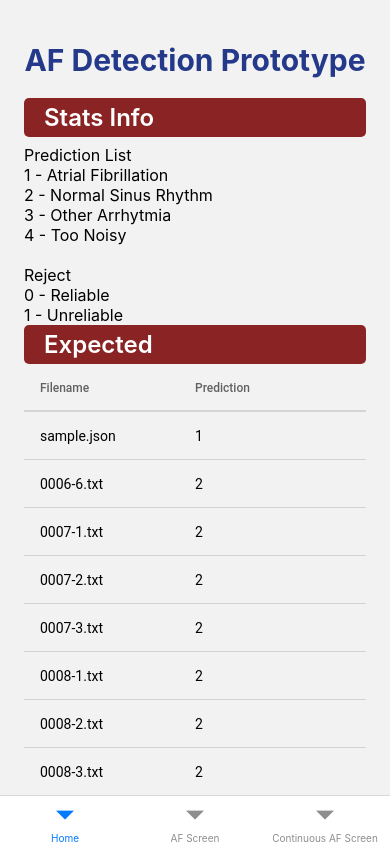
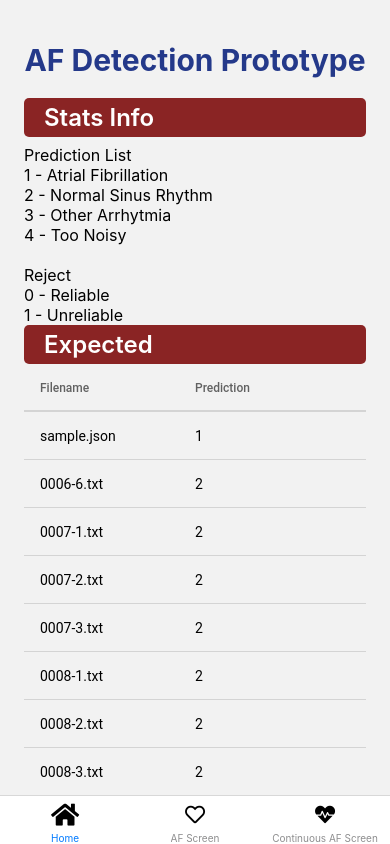
Before and after one commit to TCC-AF/ts-af, a React Native app: screen / in a window 390 px wide. Built offline with nearby package versions, Linux system fonts and the light colour scheme.

Commit message:
[FIX] Icons
+ Finally have icons appear
+ Remove redundant lines

```diff
--- a/App.tsx
+++ b/App.tsx
@@ -15,36 +15,36 @@ const Tab = createBottomTabNavigator();
 
 function App()
 {
-  const myIcon = <FontAwesome5 name="rocket" size={30} color="#900" />;
-
   return (
     <NavigationContainer>
       <Tab.Navigator screenOptions={({ route }) => ({
         header: () => null,
-        // tabBarIcon: ({ focused, size }) => {
-        //   let iconName='';
-        //   if (route.name==="Home")
-        //   {
-        //       iconName = 'house-chimney';
-        //       size = focused ? 25 : 20;
-        //   }
-        //   else if (route.name==="AF Screen")
-        //   {
-        //     iconName = 'wave-pulse';
-        //     size = focused ? 25 : 20;
-        //   }
-        //   else if (route.name==="Continuous AF Screen")
-        //   {
-        //     iconName = 'heart-pulse';
-        //     size = focused ? 25 : 20;
-        //   }
-        //   return (
-        //     <FontAwesome5
-        //       name={iconName}
-        //       size={size}
-        //     />
-        //   )
-        // }
+        tabBarIcon: ({ focused, size }) => {
+          let iconName='';
+          if (route.name==="Home")
+          {
+              iconName = 'home';
+              size = focused ? 25 : 20;
+          }
+          else if (route.name==="AF Screen")
+          {
+            iconName = 'heart';
+            size = focused ? 25 : 20;
+          }
+          else if (route.name==="Continuous AF Screen")
+          {
+            iconName = 'heartbeat';
+            size = focused ? 25 : 20;
+          }
+          return (
+            <FontAwesome5
+              name={iconName}
+              size={size}
+            />
+            // <FontAwesomeIcon icon="iconName" />
+            // <FontAwesomeIcon icon="heart-pulse" />
+          )
+        }
       })}
       // screenOptions=
       // {{
--- a/package.json
+++ b/package.json
@@ -10,7 +10,9 @@
     "lint": "eslint . --ext .js,.jsx,.ts,.tsx"
   },
   "dependencies": {
-    "@fortawesome/react-fontawesome": "^0.2.0",
+    "@fortawesome/fontawesome-svg-core": "^6.1.2",
+    "@fortawesome/free-solid-svg-icons": "^6.1.2",
+    "@fortawesome/react-native-fontawesome": "^0.3.0",
     "@react-native-async-storage/async-storage": "^1.17.7",
     "@react-navigation/bottom-tabs": "^6.3.2",
     "@react-navigation/native": "^6.0.11",
@@ -23,6 +25,7 @@
     "react-native-paper": "^4.12.3",
     "react-native-safe-area-context": "^4.3.1",
     "react-native-screens": "^3.15.0",
+    "react-native-svg": "^13.0.0",
     "react-native-vector-icons": "^9.2.0"
   },
   "devDependencies": {
--- a/src/components/CustomStyle.tsx
+++ b/src/components/CustomStyle.tsx
@@ -1,7 +1,6 @@
 import {
     StyleSheet,
 } from 'react-native';
-import { blue100 } from 'react-native-paper/lib/typescript/styles/colors';
 
 // const styles = StyleSheet.create
 export default StyleSheet.create
--- a/src/screens/CAFScreen.tsx
+++ b/src/screens/CAFScreen.tsx
@@ -1,5 +1,4 @@
 import React, {type PropsWithChildren} from 'react';
-import DropDownPicker from 'react-native-dropdown-picker';
 import styles from '../components/CustomStyle';
 
 import {
@@ -101,7 +100,6 @@ export function CAFScreen({ navigation } : {navigation:any})
             {
                 readSimulation();
                 contDetect();
-                // setDone(false);
                 setCounter(myTimer);
             }
 
@@ -143,6 +141,10 @@ export function CAFScreen({ navigation } : {navigation:any})
         // console.log(simulatedValue.length);
         // console.log(simulatedValue[0]);
         // console.log(simulatedValue[1]);
+
+        // body: JSON.stringify({ value: await getSampleJson() })
+        // body: JSON.stringify({ value: [1, 2, 3] })
+
         setPrediction('None');
         setReject('None');
 
@@ -150,9 +152,7 @@ export function CAFScreen({ navigation } : {navigation:any})
         const requestOptions = {
             method: 'POST',
             headers: { 'Content-Type': 'application/json' },
-            // body: JSON.stringify({ value: await getSampleJson() })
             body: JSON.stringify({ value: simulatedValue })
-            // body: JSON.stringify({ value: [1, 2, 3] })
         };
         setProg('Predicting...');
         fetch("https://detect-af.azurewebsites.net/api/ecg-predict?code=serBnqELEn8-B03IlFAzEe8Q1Wy0RA_TAHoZTkB5caLNAzFuX6udzw==", requestOptions)
@@ -180,7 +180,6 @@ export function CAFScreen({ navigation } : {navigation:any})
 
             if(counter < 0)
             {
-                setDone(true);
                 detectSimulation(oldList);
                 clearInterval(interval);
             }
@@ -243,6 +242,8 @@ export function CAFScreen({ navigation } : {navigation:any})
         setIndex(0);
         File.value = 'None';
         FileFormat = FileList[index].substr(FileList[index].indexOf('.')+1, 4);
+        setPrediction('None');
+        setReject('None');
         setCounter(myTimer);
         setTimeout(() => {setProg('Idle')}, 1000);
     }
```
Also changed, not shown: 1 other file (tests, documents, lock files or other folders).
